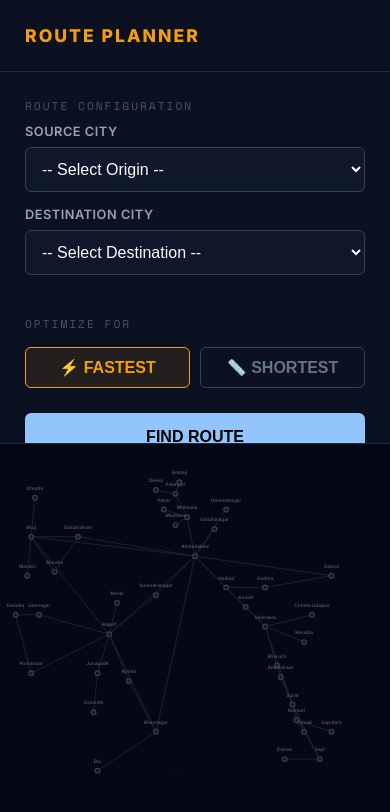
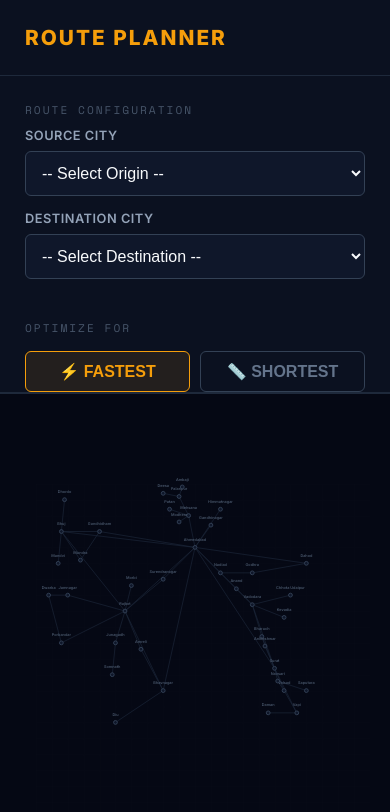
Before and after one commit to mantavya-gupta/Route-Planner, a React app: page / in a window 390 px wide. Shown: the top 812 px of the page. Built offline with nearby package versions, Linux system fonts and the light colour scheme; the HTML template or start-up script is replaced by a standard one.

Commit message:
Final Polish: Added safety padding for North Gujarat cities and mobile support

```diff
--- a/src/App.css
+++ b/src/App.css
@@ -106,7 +106,7 @@ select {
   cursor: pointer;
 }
 
-/* --- RESULTS & ITINERARY --- */
+/* --- RESULTS --- */
 .results-container {
   border-top: 1px solid #1e293b;
   padding-bottom: 30px;
@@ -162,11 +162,14 @@ select {
   flex: 1;
   background: #050814;
   position: relative;
+  padding: 20px;
+  box-sizing: border-box;
 }
 
 .svg-map {
   width: 100%;
   height: 100%;
+  display: block;
 }
 
 .road-base {
@@ -174,14 +177,6 @@ select {
   stroke-width: 2;
 }
 
-.road-label {
-  fill: #334155;
-  font-size: 10px;
-  font-family: 'Space Mono', monospace;
-  text-anchor: middle;
-}
-
-/* --- ANIMATIONS --- */
 .road-active {
   stroke: #f59e0b;
   stroke-width: 6;
@@ -245,27 +240,21 @@ select {
   to { opacity: 1; transform: translateY(0); }
 }
 
-/* --- RESPONSIVE FIXES --- */
+/* --- RESPONSIVE --- */
 @media (max-width: 768px) {
   .app-container {
     flex-direction: column;
     overflow-y: auto;
   }
-
   .sidebar {
     width: 100%;
     height: auto;
     border-right: none;
-    border-bottom: 1px solid #1e293b;
+    border-bottom: 2px solid #1e293b;
   }
-
   .map-area {
     width: 100%;
-    height: 60vh; /* Gives the map a dedicated viewing area on mobile */
-    min-height: 400px;
-  }
-
-  .header-brand h1 {
-    font-size: 1.1rem;
+    height: 60vh;
+    min-height: 450px;
   }
 }
--- a/src/App.jsx
+++ b/src/App.jsx
@@ -2,7 +2,6 @@ import { useState } from 'react';
 import './App.css';
 
 const CITIES = {
-  // Original
   'Bhuj': { x: 80, y: 150 }, 'Gandhidham': { x: 200, y: 150 },
   'Jamnagar': { x: 100, y: 350 }, 'Rajkot': { x: 280, y: 400 },
   'Dwarka': { x: 40, y: 350 }, 'Porbandar': { x: 80, y: 500 },
@@ -15,25 +14,19 @@ const CITIES = {
   'Surat': { x: 750, y: 580 }, 'Valsad': { x: 780, y: 650 },
   'Vapi': { x: 820, y: 720 }, 'Daman': { x: 730, y: 720 },
   'Bhavnagar': { x: 400, y: 650 }, 'Diu': { x: 250, y: 750 },
-  // Saurashtra & Coastal
   'Junagadh': { x: 250, y: 500 }, 'Somnath': { x: 240, y: 600 },
   'Morbi': { x: 300, y: 320 }, 'Surendranagar': { x: 400, y: 300 },
   'Amreli': { x: 330, y: 520 },
-  // South Gujarat
   'Navsari': { x: 760, y: 620 }, 'Ankleshwar': { x: 720, y: 510 },
   'Saputara': { x: 850, y: 650 },
-  // Kutch Extensions
   'Mandvi': { x: 70, y: 250 }, 'Mundra': { x: 140, y: 240 },
   'Dhordo': { x: 90, y: 50 },
-  // Central/East & Tourism
   'Kevadia': { x: 780, y: 420 }, 'Godhra': { x: 680, y: 280 },
   'Chhota Udaipur': { x: 800, y: 350 },
-  // North Gujarat
   'Ambaji': { x: 460, y: 10 }, 'Modhera': { x: 450, y: 120 }
 };
 
 const ROAD_DETAILS = {
-  // Original Edges
   'Bhuj-Ahmedabad': { dist: 330, speed: 70, name: 'NH27' },
   'Bhuj-Rajkot': { dist: 230, speed: 65, name: 'SH42' },
   'Jamnagar-Rajkot': { dist: 90, speed: 60, name: 'NH151A' },
@@ -64,7 +57,6 @@ const ROAD_DETAILS = {
   'Bhuj-Gandhidham': { dist: 60, speed: 60, name: 'NH41' },
   'Gandhidham-Ahmedabad': { dist: 300, speed: 70, name: 'NH27' },
   'Ahmedabad-Dahod': { dist: 210, speed: 60, name: 'NH47' },
-  // New Edges
   'Rajkot-Junagadh': { dist: 100, speed: 60, name: 'NH151' },
   'Junagadh-Somnath': { dist: 90, speed: 60, name: 'NH151' },
   'Rajkot-Morbi': { dist: 65, speed: 65, name: 'NH27' },
@@ -86,7 +78,8 @@ const ROAD_DETAILS = {
   'Godhra-Dahod': { dist: 70, speed: 60, name: 'NH47' },
   'Vadodara-Chhota Udaipur': { dist: 105, speed: 60, name: 'SH' },
   'Palanpur-Ambaji': { dist: 50, speed: 55, name: 'SH' },
-  'Mehsana-Modhera': { dist: 25, speed: 55, name: 'SH' }
+  'Mehsana-Modhera': { dist: 25, speed: 55, name: 'SH' },
+  'Ahmedabad-Surat': { dist: 280, speed: 120, name: 'Super Express' }
 };
 
 const ROADS = Object.keys(ROAD_DETAILS).map(pair => pair.split('-'));
@@ -175,7 +168,7 @@ export default function App() {
       </div>
 
       <div className="map-area">
-        <svg viewBox="0 0 1000 850" className="svg-map">
+        <svg viewBox="-50 -100 1100 1050" preserveAspectRatio="xMidYMid meet" className="svg-map">
           <pattern id="grid" width="50" height="50" patternUnits="userSpaceOnUse">
             <path d="M 50 0 L 0 0 0 50" fill="none" stroke="rgba(255,255,255,0.02)" strokeWidth="1"/>
           </pattern>
```
